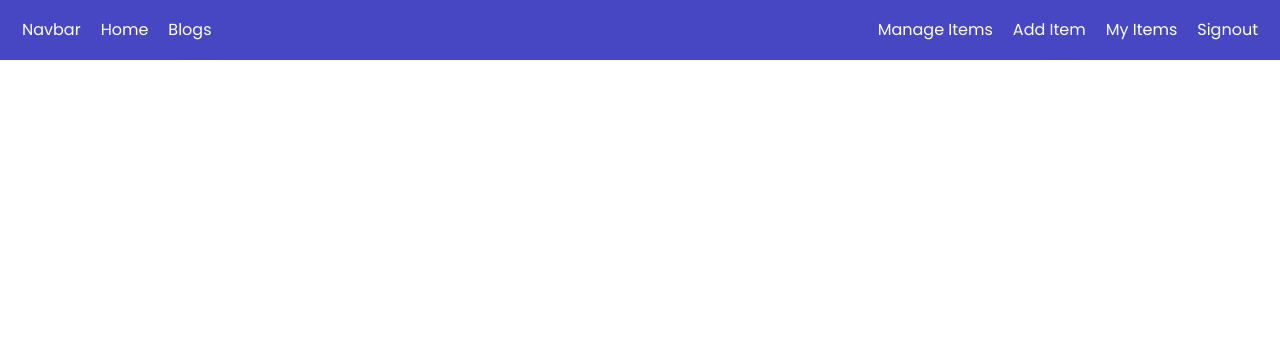
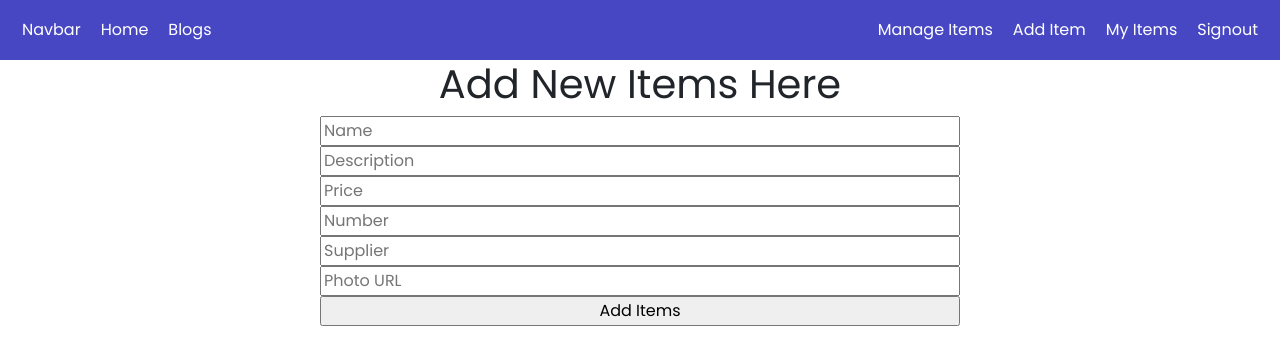
Before and after one commit to Mahmudulislamasif/mobile-warehouse, a React (Create React App) app: page /additems in a window 1280 px wide. Shown: the top 364 px of the page. Built offline with nearby package versions, Linux system fonts and the light colour scheme; no server answers; sample sign-in values are in the browser's storage.

Commit message:
post method implement

```diff
--- a/package.json
+++ b/package.json
@@ -10,6 +10,7 @@
     "react": "^18.1.0",
     "react-dom": "^18.1.0",
     "react-firebase-hooks": "^5.0.3",
+    "react-hook-form": "^7.30.0",
     "react-router-dom": "^6.3.0",
     "react-scripts": "5.0.1",
     "react-toastify": "^8.2.0",
--- a/src/App.js
+++ b/src/App.js
@@ -8,6 +8,7 @@ import Login from './Pages/Login/Login/Login';
 import SignUp from './Pages/Login/SignUp/SignUp';
 import ReqiurwAuth from './Pages/Login/ReqiureAuth/ReqiurwAuth';
 import ItemDetails from './Pages/Home/ItemDetails/ItemDetails';
+import AddItems from './Pages/Home/AddItems/AddItems';
 
 function App() {
   return (
@@ -25,6 +26,12 @@ function App() {
           </ReqiurwAuth>
         }>
         </Route>
+        <Route path='/additems' element={
+           <ReqiurwAuth>
+           <AddItems></AddItems>
+          </ReqiurwAuth>
+        }>
+        </Route>
       </Routes>
     </div>
   );
--- /dev/null
+++ b/src/Pages/Home/AddItems/AddItems.js
@@ -0,0 +1,43 @@
+import React from 'react';
+import { useForm } from 'react-hook-form';
+
+const AddItems = () => {
+    const { register, handleSubmit } = useForm();
+    const onSubmit = data =>
+    {
+        console.log(data);
+        const url=`http://localhost:5000/item`
+        fetch(url,{
+            method:'POST',
+            headers:
+            {
+                'content-type':'application/json'
+            },
+            body:JSON.stringify(data)
+        })
+        .then(res=>res.json())
+        .then(result=>
+            {
+                console.log(result)
+            })
+    };
+
+
+
+    return (
+        <div className='w-50 mx-auto'>
+            <h1>Add New Items Here</h1>
+            <form className='d-flex flex-column' onSubmit={handleSubmit(onSubmit)}>
+                    <input placeholder='Name' {...register("name")} />
+                    <input placeholder='Description'  {...register("description")} />
+                    <input placeholder='Price' type="number" {...register("price")} />
+                    <input placeholder='Number' type="number" {...register("quantity")} />
+                    <input placeholder='Supplier'  type="text" {...register("supplier")} />
+                    <input placeholder='Photo URL'  type="text" {...register("image")} />
+                    <input type="submit" value="Add Items" />
+             </form>
+        </div>
+    );
+};
+
+export default AddItems;
--- a/src/Pages/Shared/Navbar/Navbar.js
+++ b/src/Pages/Shared/Navbar/Navbar.js
@@ -28,7 +28,7 @@ const Navbar = () => {
                         user &&
                         <>
                           <Link className='link-class' to='/manageitems'>Manage Items</Link>
-                          <Link  className='link-class' to='/additem'>Add Item</Link>
+                          <Link  className='link-class' to='/additems'>Add Item</Link>
                           <Link  className='link-class' to='/myitems'>My Items</Link>
                         </>
                     }
```
Also changed, not shown: 1 other file (tests, documents, lock files or other folders).
